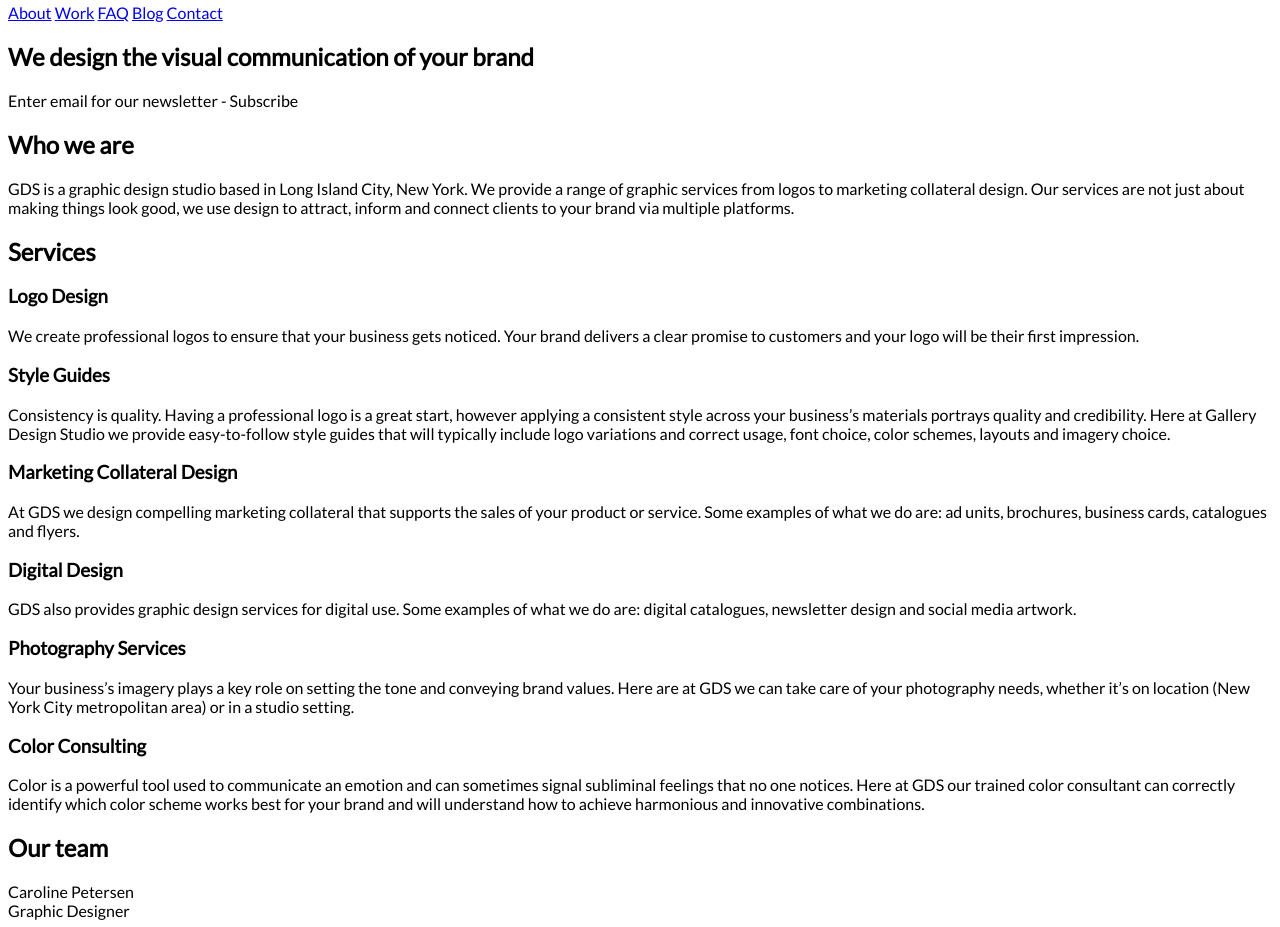
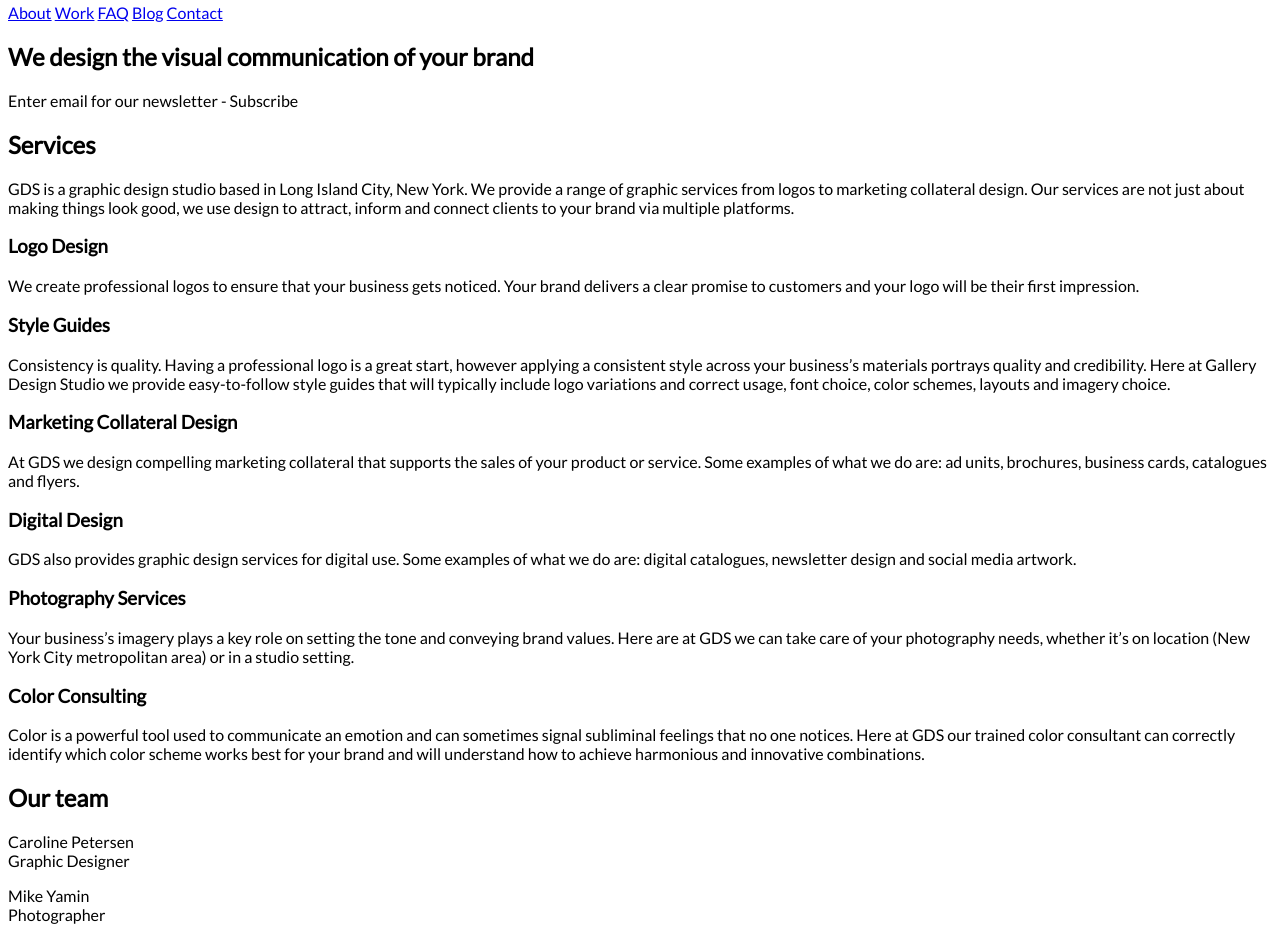
Before and after one commit to gallerydesignstudio/gallerydesignstudio.github.io, a plain HTML site: page unit_5/index.html in a window 1280 px wide. Shown: the part 2043-2970 px from the top of the page. Drawn offline with Linux system fonts and the light colour scheme.

Commit message:
unit 5 - basic basic block wireframe

```diff
--- a/unit_5/index.html
+++ b/unit_5/index.html
@@ -21,12 +21,9 @@
 			<h1>We design the visual communication of your brand</h1>
 			<p>Enter email for our newsletter - Subscribe</p>
 		</section>
-		<section id="about">
-			<h2>Who we are</h2>
-			<p>GDS is a graphic design studio based in Long Island City, New York. We provide a range of graphic services from logos to marketing collateral design. Our services are not just about making things look good, we use design to attract, inform and connect clients to your brand via multiple platforms.</p>
-		</section>
 		<section id="services">
 			<h2>Services</h2>
+			<p>GDS is a graphic design studio based in Long Island City, New York. We provide a range of graphic services from logos to marketing collateral design. Our services are not just about making things look good, we use design to attract, inform and connect clients to your brand via multiple platforms.</p>
 			<h3>Logo Design</h3>
 			<p>We create professional logos to ensure that your business gets noticed. Your brand delivers a clear promise to customers and your logo will be their first impression.</p>
 			<h3>Style Guides</h3>
```
Also changed, not shown: unit_5/images/services_icons/icon_colours.png (added), unit_5/images/services_icons/icon_digitalart.png (added), unit_5/images/services_icons/icon_logo.png (added), unit_5/images/services_icons/icon_marketing.png (added), unit_5/images/services_icons/icon_photography.png (added), unit_5/images/services_icons/icon_styleguide.png (added), 4 other files.
